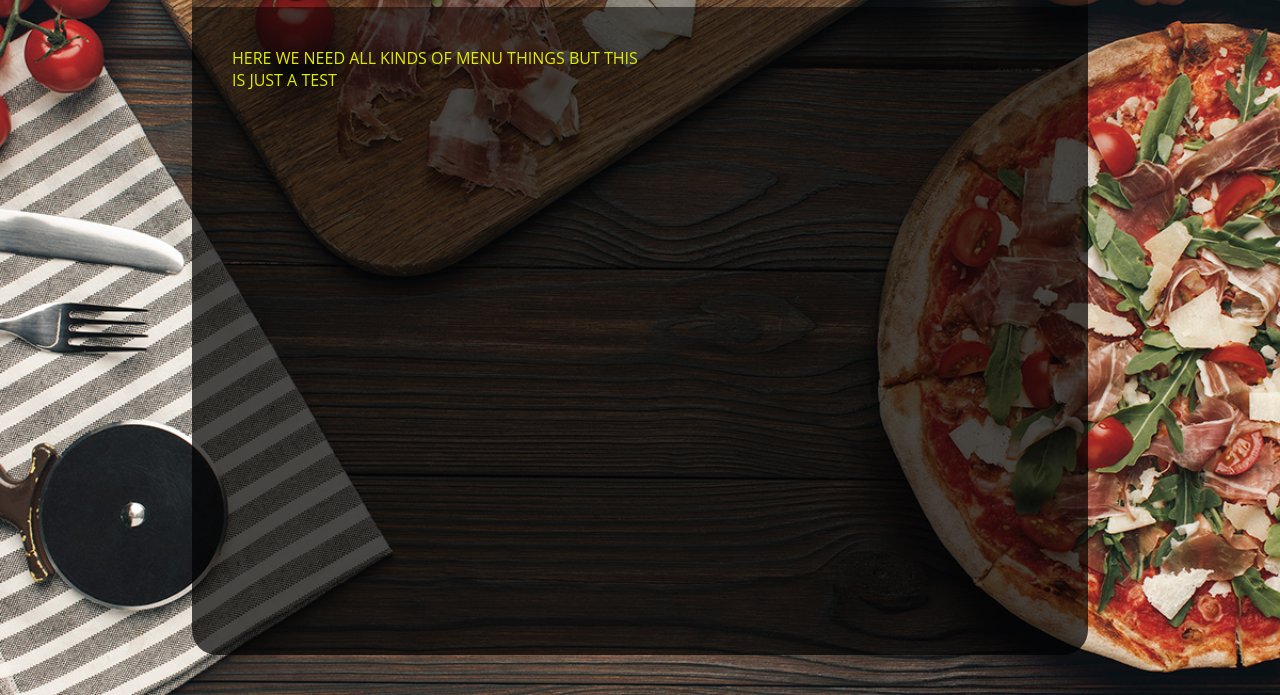
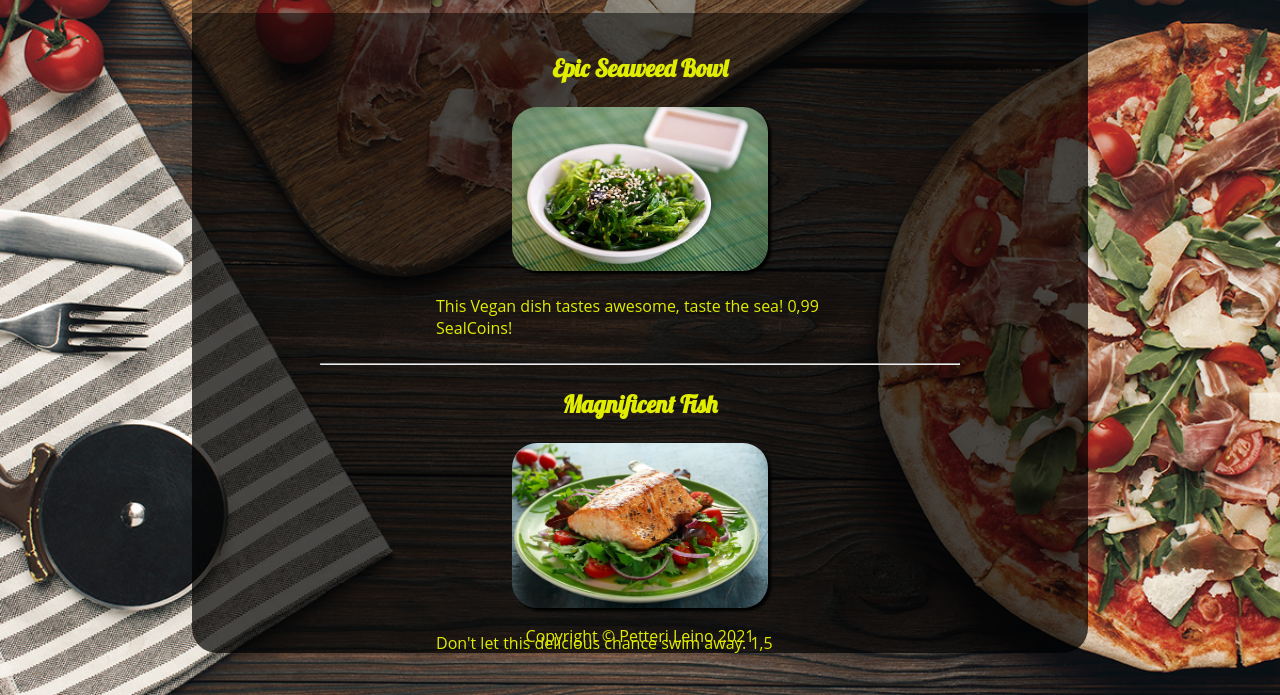
Before and after one commit to PettLe/restaurant, a website built with webpack: page dist/index.html in a window 1280 px wide. Both pictures are taken after a click on the item "Menu". Shown: the part 105-800 px from the top of the page. Built offline with nearby package versions, Linux system fonts and the light colour scheme.

Commit message:
menu is ready. Cleaned up the code

```diff
--- a/src/firstPage.js
+++ b/src/firstPage.js
@@ -4,9 +4,12 @@ import menuContent from "./menu.js";
 function home() {
 
 const content = document.getElementById("content");
-const mainContent = document.getElementById("main-content");
+const mainContent = document.createElement("div");
+mainContent.id = "main-content";
 const header = document.createElement("div");
 header.classList.add("header");
+const footer = document.createElement("div");
+footer.id = "footer"
 
 /* NAVIGATION BAR */
 const name = document.createElement("h1");
@@ -27,6 +30,7 @@ const link3 = document.createElement("li");
 link3.classList.add("li");
 link3.innerHTML = "Contact";
 
+content.appendChild(mainContent);
 content.insertBefore(header, mainContent);
 header.appendChild(name);
 header.appendChild(links);
@@ -45,10 +49,12 @@ link2.addEventListener("click", function() {
     menuContent();
 })
 /* MAIN CONTENT AREA */
-/* Luo linkkeihin eventListener joka tuo jokaisen sivun sisällön tähän*/
 homeContent();
-/*mainContent.setAttribute("id", "main-content");*/
-/*mainContent.id = "main-content";*/
+
+/* FOOTER */
+footer.innerHTML = "Copyright &copy; Petteri Leino 2021";
+content.appendChild(footer);
 }
 
+
 export default home;
--- a/src/homeContent.js
+++ b/src/homeContent.js
@@ -1,5 +1,5 @@
+import sealchef from "./img/sealchef2.jpg";
 
-import sealchef from "./img/sealchef.jpg";
 function homeContent() {
     const mainContent = document.getElementById("main-content");
     const imgCont = document.createElement("div");
--- a/src/menu.js
+++ b/src/menu.js
@@ -1,22 +1,49 @@
+import seaweed from "./img/seaweed.jpg";
+import fish from "./img/fish.jpg";
+import pizzamenu from "./img/pizzamenu.jpg";
+import cake from "./img/cake2.jpg";
 
 function menuContent() {
+
     const mainContent = document.getElementById("main-content");
 
     const menuDescription = document.createElement("div");
     menuDescription.id = "menuDescription";
-    const p = document.createElement("p");
 
 
-    let text = `HERE WE NEED ALL KINDS OF MENU THINGS BUT THIS IS JUST A TEST`;
+    (function renderFoods() {
+     const foodNames = ["Epic Seaweed Bowl", "Magnificent Fish", "The Pizza", "Wonderful Cake"]
+     const foodDescs = ["This Vegan dish tastes awesome, taste the sea! 0,99 SealCoins!", "Don't let this delicious chance swim away. 1,5 SealCoins",
+    "Four toppings, totally up to you. 1,4 SealCoins", "Cake. There always needs to be cake. 0,75 SealCoins"];
+    const foodPics = [seaweed, fish, pizzamenu, cake];
 
-    p.textContent = text;
+    for (let i = 0; i < foodNames.length; i++) {
+        const foodName = document.createElement("h2");
+        const foodDesc = document.createElement("p");
+        const foodPic = new Image();
+        foodPic.classList.add("foodPic");
 
-    const content = document.getElementById("content");
-    content.appendChild(mainContent);
+        const hr = document.createElement("p");
+        foodName.dataset.index = i;
+        foodDesc.dataset.index = i;
+        foodPic.dataset.index = i;
+        hr.dataset.index = i;
 
-    mainContent.appendChild(menuDescription);
-    menuDescription.appendChild(p);
+       foodName.textContent = foodNames[i];
+       foodPic.src = foodPics[i];
+       foodDesc.textContent = foodDescs[i];
+       hr.innerHTML = "<hr>";
 
+       menuDescription.appendChild(foodName);
+       menuDescription.appendChild(foodPic);
+       menuDescription.appendChild(foodDesc);
+       menuDescription.appendChild(hr);
+       mainContent.appendChild(menuDescription);
+
+
+    }
+    })();
+//renderFoods();
 };
 
 export default menuContent;
--- a/src/style.css
+++ b/src/style.css
@@ -18,7 +18,7 @@ body {
   display: flex;
   flex-direction: column;
   width: 70vw;
-  height: 90vh;
+  min-height: 90vh;
   margin-top: 5vh;
 }
 
@@ -40,6 +40,10 @@ body {
   gap: 5vh;
 }
 
+h2 {
+  font-family: Lobster;
+}
+
 /*.li {
   padding: 0 vh;
 }*/
@@ -53,8 +57,9 @@ body {
 
 #main-content {
   position: relative;
+  overflow: auto;
   border-radius: 0px 0px 25px 25px;
-  height: 90%;
+  height: 80vh;
   background-color: rgba(1, 1, 1, 0.7);
   font-family: "Open Sans";
   padding: 5vh;
@@ -64,6 +69,21 @@ body {
 #menuDescription {
   width: 50%;
   gap: 5vh;
+  height: 90%;
+  /* animation: fadeIn 3s; */
+}
+
+#menuDescription {
+  margin-left: 25%;
+  display: flex;
+  flex-direction: column;
+  align-items: center;
+  justify-content: baseline;
+  gap: 3vh;
+}
+
+hr {
+  width: 50vw;
 }
 
 #homeDescription p {
@@ -81,10 +101,27 @@ body {
   float: right;
 }
 
-footer {
+#footer {
+  font-family: "Open Sans";
   display: flex;
   width: 70vw;
   justify-content: center;
   position: fixed;
-  bottom: 7vh;
+  bottom: 6vh;
+  z-index: 1;
 }
+
+/*@keyframes fadein {
+  0% {
+    opacity: 0;
+  }
+  100% {
+    opacity: 1;
+  }
+}*/
+
+.foodPic {
+  max-width: 20vw;
+  border-radius: 25px;
+  box-shadow: 3px 3px 3px black;
+}
```
Also changed, not shown: README.md, dist/1b66c4451e1f6fc86a17.jpg (added), dist/67ad7011e5b73c7fc95e.jpg (added), dist/6f4207b73b5b99ecd548.jpg (added), dist/eb4d0d24943709e519e3.jpg (added), dist/f7040b23876df7a8a19a.jpg (added), dist/index.html, dist/main.js, src/img/cake.jpg (added), src/img/cake2.jpg (added), src/img/contact1.jpg (added), src/img/contact2.jpg (added), src/img/fish.jpg (added), src/img/pizzamenu.jpg (added), 2 more files.
